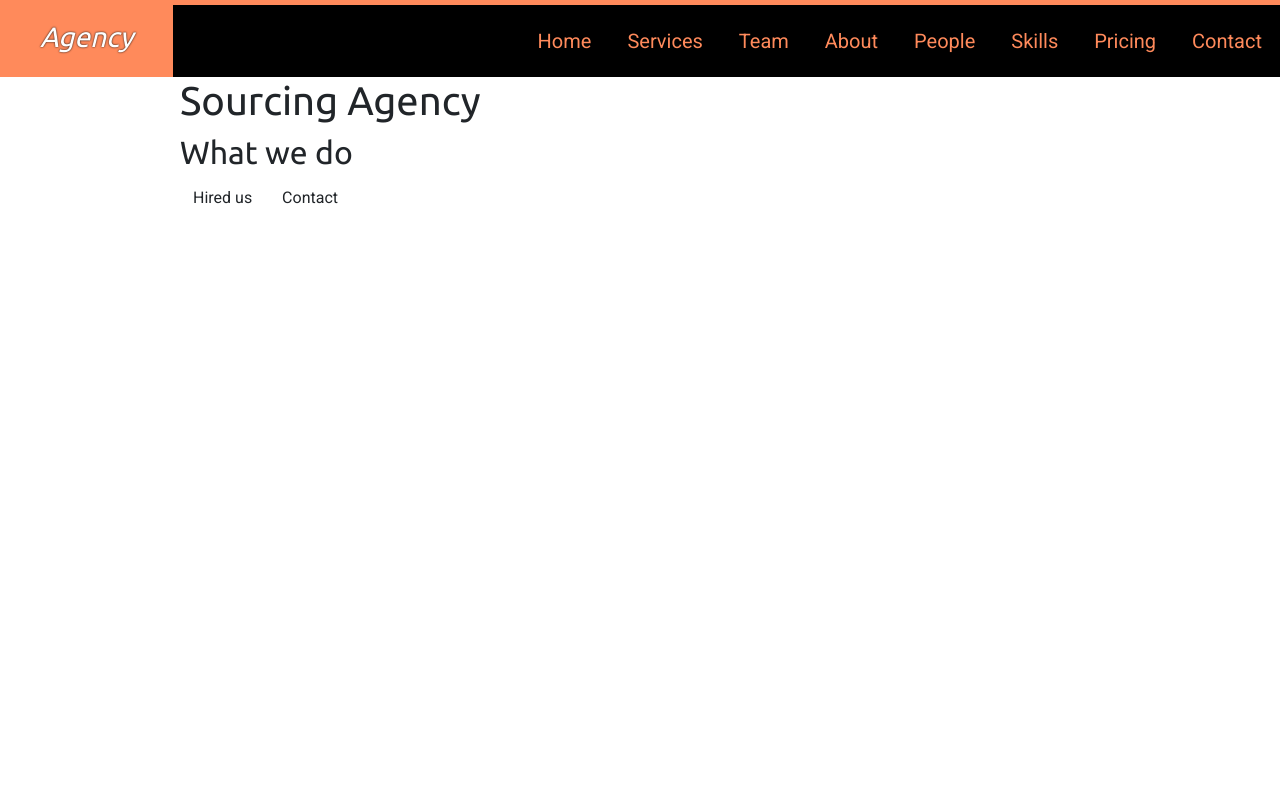
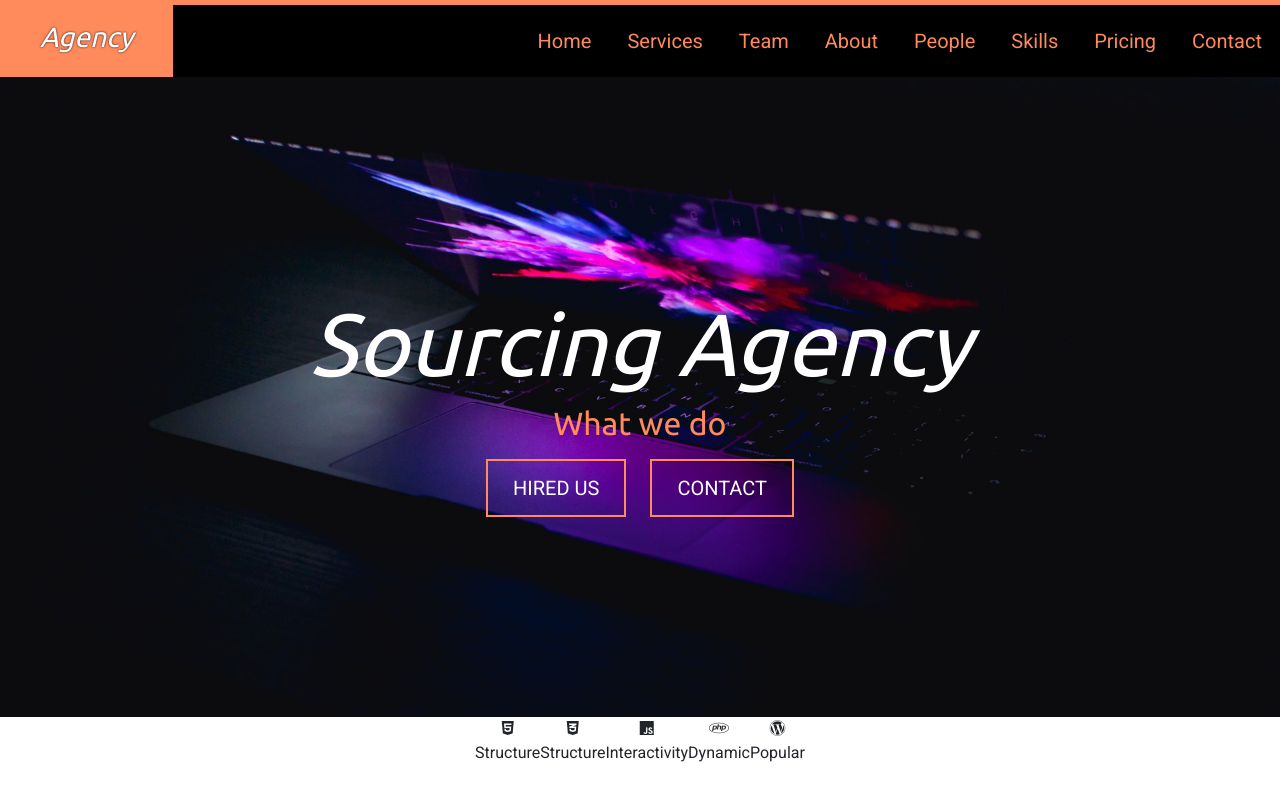
Before and after one commit to slobodanmiric/agency-30-dana, a plain HTML site: page index.html in a window 1280 px wide. Drawn offline with nearby package versions, Linux system fonts and the light colour scheme.

Commit message:
banner icons html

```diff
--- a/index.html
+++ b/index.html
@@ -8,6 +8,9 @@
     <link rel="stylesheet" href="https://use.fontawesome.com/releases/v5.8.2/css/all.css" integrity="sha384-oS3vJWv+0UjzBfQzYUhtDYW+Pj2yciDJxpsK1OYPAYjqT085Qq/1cq5FLXAZQ7Ay" crossorigin="anonymous">
     <!-- Bootstrap CSS -->
     <link rel="stylesheet" href="https://cdn.jsdelivr.net/npm/bootstrap@4.6.0/dist/css/bootstrap.min.css" integrity="sha384-B0vP5xmATw1+K9KRQjQERJvTumQW0nPEzvF6L/Z6nronJ3oUOFUFpCjEUQouq2+l" crossorigin="anonymous">
+    <!-- Animate JS -->
+    <link rel="stylesheet"
+    href="https://cdnjs.cloudflare.com/ajax/libs/animate.css/4.1.1/animate.min.css"/>
 
     <title>Agency</title>
     <link rel="stylesheet" href="style.css">
@@ -55,13 +58,43 @@
     <!-- banner -->
     <section id="banner">
         <div class="container">
-            <div class="row">
+            <div class="row align-items-center text-center">
                 <div class="col-md-10 mx-auto">
-                    <h1>Sourcing Agency</h1>
-                    <h2>What we do</h2>
-                    <a class="btn" href="">Hired us</a>
-                    <a class="btn" href="">Contact</a>
+                    <h1 class="text-white display-2 font-italic animate__animated animate__pulse">Sourcing Agency</h1>
+                    <h2 class="animate__animated animate__pulse animate__delay-1s">What we do</h2>
+                    <a class="bannerBtn" href="">Hired us</a>
+                    <a class="bannerBtn" href="">Contact</a>
                 </div>
+            </div>
+        </div>
+    </section>
+
+    <!-- bannerIcons -->
+    <section class="bannerIcons">
+        <div class="row no-gutters">
+            <div class="col-md-8 mx-auto">
+                <ul class="list-unstyled d-flex justify-content-center">
+                    <li class="text-center">
+                        <i class="fab fa-html5"></i>
+                        <p>Structure</p>
+                    </li>
+                    <li class="text-center">
+                        <i class="fab fa-css3-alt"></i>
+                        <p>Structure</p>
+                    </li>
+                    <li class="text-center">
+                        <i class="fab fa-js"></i>
+                        <p>Interactivity</p>
+                    </li>
+                    <li class="text-center">
+                        <i class="fab fa-php"></i>
+                        <p>Dynamic</p>
+                    </li>
+                    <li class="text-center">
+                        <i class="fab fa-wordpress"></i>
+                        <p>Popular</p>
+                    </li>
+                </ul>
             </div>
         </div>
     </section>
--- a/style.css
+++ b/style.css
@@ -42,3 +42,35 @@ nav
 .navbar .nav-link:hover {
     color: var(--moka);
 }
+/*********************
+banner
+*********************/
+#banner {
+    background-image: url(img/banner.jpg);
+    height: 80vh;
+    background-position: center;
+    background-size: cover;
+}
+#banner .row {
+    height: 80vh;
+}
+#banner h2 {
+    color: var(--orange);
+    margin-bottom: 30px;
+}
+.bannerBtn {
+    text-decoration: none;
+    font-size: 20px;
+    padding: 15px 25px;
+    border: 2px solid var(--orange);
+    background: transparent;
+    text-transform: uppercase;
+    color: var(--bela);
+    margin: 0 10px;
+    transition: var(--transition);
+}
+.bannerBtn:hover {
+    text-decoration: none;
+    background: var(--orange);
+    color: var(--black);
+}
```
